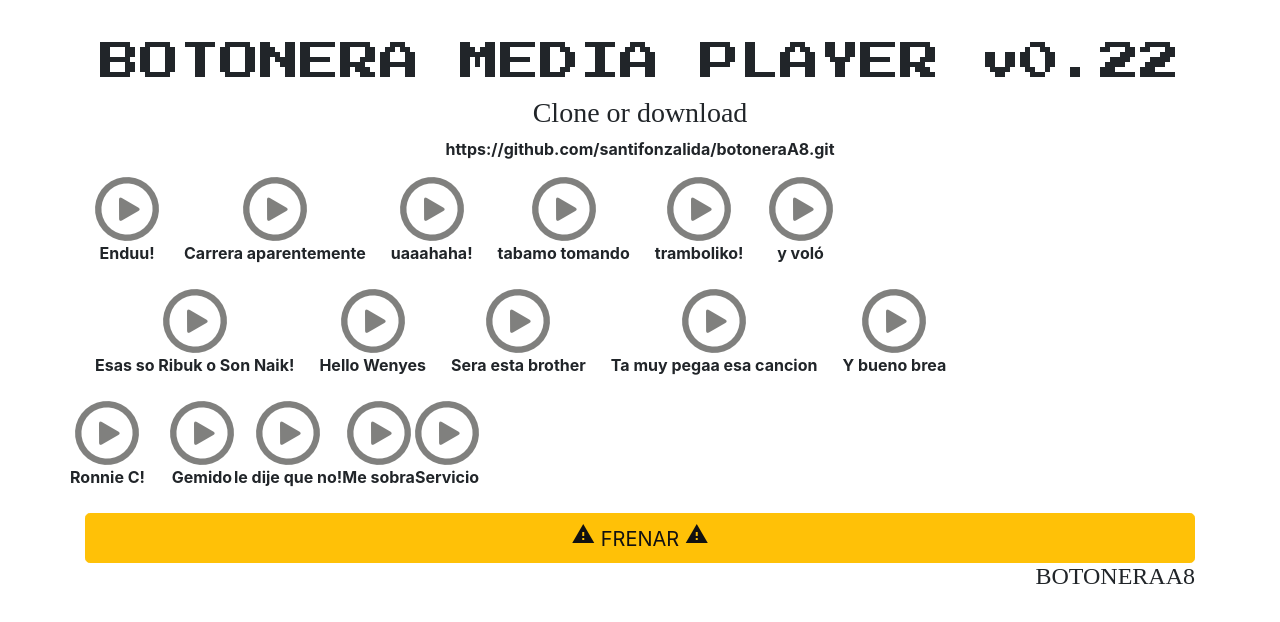
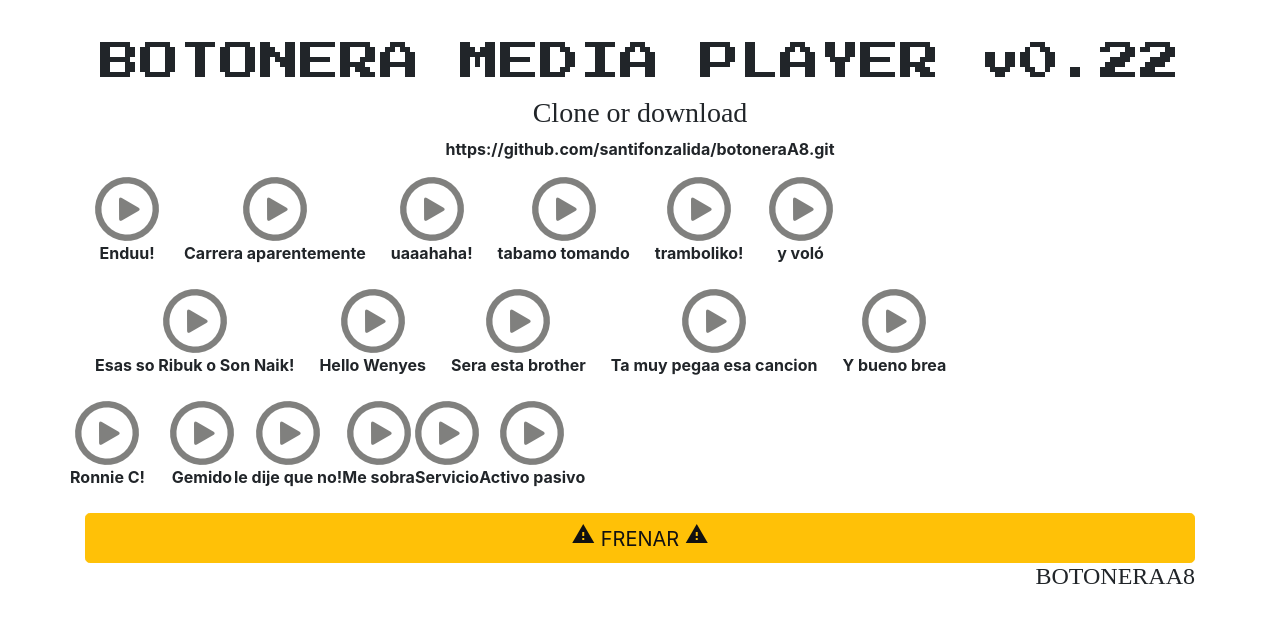
Before and after one commit to santifonzalida/botoneraA8, an Angular app: page /#/home in a window 1280 px wide. Shown: the top 622 px of the page. Built offline with nearby package versions, Linux system fonts and the light colour scheme; a web font is replaced by a local one.

Commit message:
activo pasivo sound

```diff
--- a/src/app/components/home/home.component.html
+++ b/src/app/components/home/home.component.html
@@ -85,6 +85,10 @@
               <img src="../assets/img/play-button.png" alt="boton">
               <p class="text-center"><strong>Servicio</strong></p>
             </label>
+			<label class="text-center" (click)="play('activoPasivo')">
+              <img src="../assets/img/play-button.png" alt="boton">
+              <p class="text-center"><strong>Activo pasivo</strong></p>
+            </label>
     </div>
   </div>
 </div>
--- a/src/app/components/home/home.component.ts
+++ b/src/app/components/home/home.component.ts
@@ -25,6 +25,7 @@ export class HomeComponent {
 	'ledijeNo':'ledijequeNo',
 	'mesobra':'mesobra',
 	'servicio':'servicio',
+	'activoPasivo':'activoPasivo'
   };
 
   public play(sound): void {
```
Also changed, not shown: 1 other file (tests, documents, lock files or other folders).
